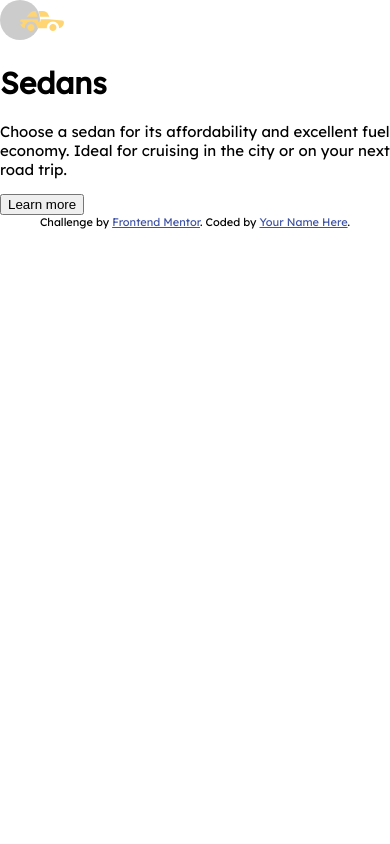
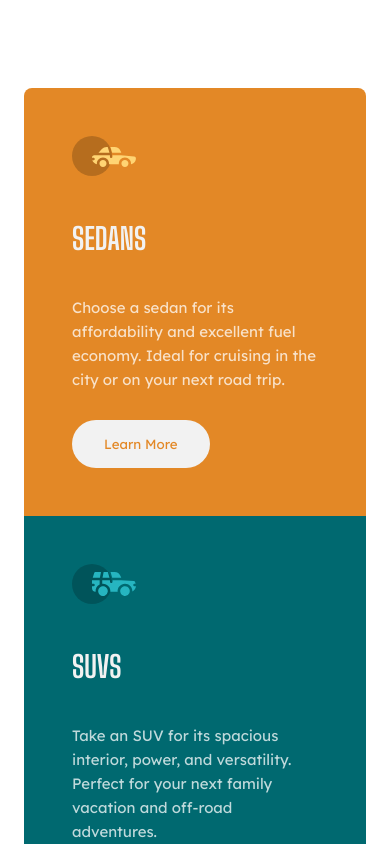
Before and after one commit to abizmo/3-column-preview-card, a React (Create React App) app: page / in a window 390 px wide. Shown: the top 844 px of the page. Built offline with nearby package versions, Linux system fonts and the light colour scheme.

Commit message:
Add mobile style

```diff
--- a/package.json
+++ b/package.json
@@ -6,9 +6,11 @@
     "@testing-library/jest-dom": "^5.11.4",
     "@testing-library/react": "^11.1.0",
     "@testing-library/user-event": "^12.1.10",
+    "prop-types": "^15.7.2",
     "react": "^17.0.2",
     "react-dom": "^17.0.2",
     "react-scripts": "4.0.3",
+    "styled-components": "^5.3.3",
     "web-vitals": "^1.0.1"
   },
   "scripts": {
--- a/src/App.jsx
+++ b/src/App.jsx
@@ -1,30 +1,8 @@
 import React from 'react';
-import Card from './components/Card';
-
-const data = [
-  {
-    id: 1,
-    img: './images/icon-sedans.svg',
-    title: 'Sedans',
-    text: 'Choose a sedan for its affordability and excellent fuel economy. Ideal for cruising in the city or on your next road trip.',
-  },
-  {
-    id: 2,
-    img: './images/icon-suvs.svg',
-    title: 'SUVs',
-    text: 'Take an SUV for its spacious interior, power, and versatility. Perfect for your next family vacation and off-road adventures.',
-  },
-  {
-    id: 3,
-    img: './images/icon-luxury.svg',
-    title: 'Luxury',
-    text: 'Cruise in the best car brands without the bloated prices. Enjoy the enhanced comfort of a luxury rental and arrive in style.',
-  },
-];
+import Cards from './components/Cards';
 
 const App = () => (
-  // eslint-disable-next-line react/jsx-props-no-spreading
-  <Card {...data[0]} />
+  <Cards />
 );
 
 export default App;
--- a/src/components/Card.jsx
+++ /dev/null
@@ -1,13 +0,0 @@
-import React from 'react';
-
-// eslint-disable-next-line react/prop-types
-const Card = ({ img, title, text }) => (
-  <div>
-    <img src={img} alt={title} />
-    <h1>{title}</h1>
-    <p>{text}</p>
-    <button type="button">Learn more</button>
-  </div>
-);
-
-export default Card;
--- /dev/null
+++ b/src/components/Cards/Card/elements.js
@@ -0,0 +1,65 @@
+import styled from 'styled-components';
+
+const theme = {
+  colors: {
+    orange: 'hsl(31, 77%, 52%)',
+    cyan: 'hsl(184, 100%, 22%)',
+    darkCyan: 'hsl(179, 100%, 13%)',
+    white: 'hsla(0, 0%, 100%, 0.75)',
+    gray: 'hsl(0, 0%, 95%)',
+  },
+};
+
+export const Button = styled.button.attrs({
+  type: 'button',
+})`
+  background-color: ${theme.colors.gray};
+  border: none;
+  border-radius: 32px;
+  font-family: 'Lexend Deca';
+  text-transform: capitalize;
+  padding: 16px 32px;
+`;
+
+export const Container = styled.div`
+  padding: 48px;
+
+  &:first-child{
+    background-color: ${theme.colors.orange};
+    border-radius: 8px 8px 0 0;
+
+    & button {
+      color: ${theme.colors.orange};
+    }
+  }
+
+  &:nth-child(2){
+    background-color: ${theme.colors.cyan};
+
+    & button {
+      color: ${theme.colors.cyan};
+    }
+  }
+
+  &:last-child{
+    background-color: ${theme.colors.darkCyan};
+    border-radius: 0 0 8px 8px;
+
+    & button {
+      color: ${theme.colors.darkCyan};
+    }
+  }
+`;
+
+export const Title = styled.h1`
+  color: ${theme.colors.gray};
+  font-family: 'Big Shoulders Display';
+  margin: 40px 0;
+  text-transform: uppercase;
+`;
+
+export const Text = styled.p`
+  color: ${theme.colors.white};
+  line-height: 24px;
+  margin: 0 0 28px
+`;
--- /dev/null
+++ b/src/components/Cards/Card/index.jsx
@@ -0,0 +1,25 @@
+import React from 'react';
+import PropTypes from 'prop-types';
+
+import {
+  Button, Container, Text, Title,
+} from './elements';
+
+const Card = ({
+  img, title, text,
+}) => (
+  <Container>
+    <img src={img} alt={title} />
+    <Title>{title}</Title>
+    <Text>{text}</Text>
+    <Button>Learn more</Button>
+  </Container>
+);
+
+Card.propTypes = {
+  img: PropTypes.string.isRequired,
+  title: PropTypes.string.isRequired,
+  text: PropTypes.string.isRequired,
+};
+
+export default Card;
--- /dev/null
+++ b/src/components/Cards/elements.js
@@ -0,0 +1,6 @@
+import styled from 'styled-components';
+
+// eslint-disable-next-line import/prefer-default-export
+export const Container = styled.div`
+  margin: 88px 24px;
+`;
--- /dev/null
+++ b/src/components/Cards/index.jsx
@@ -0,0 +1,25 @@
+import React from 'react';
+
+import cards from '../../fixtures/cards';
+
+import Card from './Card';
+import { Container } from './elements';
+
+const Cards = () => (
+  <Container>
+    {
+      cards.map(({
+        id, img, title, text,
+      }) => (
+        <Card
+          key={id}
+          img={img}
+          title={title}
+          text={text}
+        />
+      ))
+    }
+  </Container>
+);
+
+export default Cards;
--- /dev/null
+++ b/src/fixtures/cards.js
@@ -0,0 +1,20 @@
+export default [
+  {
+    id: 1,
+    img: './images/icon-sedans.svg',
+    title: 'Sedans',
+    text: 'Choose a sedan for its affordability and excellent fuel economy. Ideal for cruising in the city or on your next road trip.',
+  },
+  {
+    id: 2,
+    img: './images/icon-suvs.svg',
+    title: 'SUVs',
+    text: 'Take an SUV for its spacious interior, power, and versatility. Perfect for your next family vacation and off-road adventures.',
+  },
+  {
+    id: 3,
+    img: './images/icon-luxury.svg',
+    title: 'Luxury',
+    text: 'Cruise in the best car brands without the bloated prices. Enjoy the enhanced comfort of a luxury rental and arrive in style.',
+  },
+];
```
Also changed, not shown: 1 other file (tests, documents, lock files or other folders).
